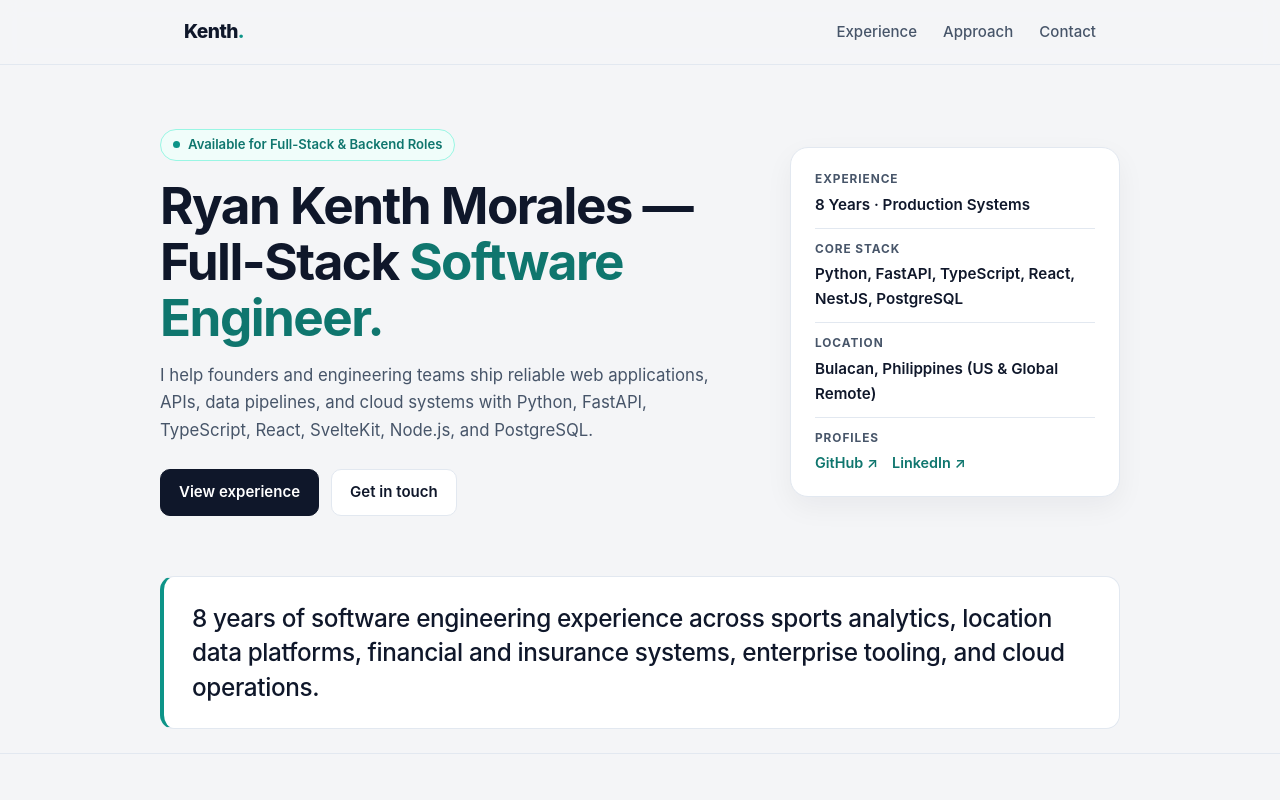
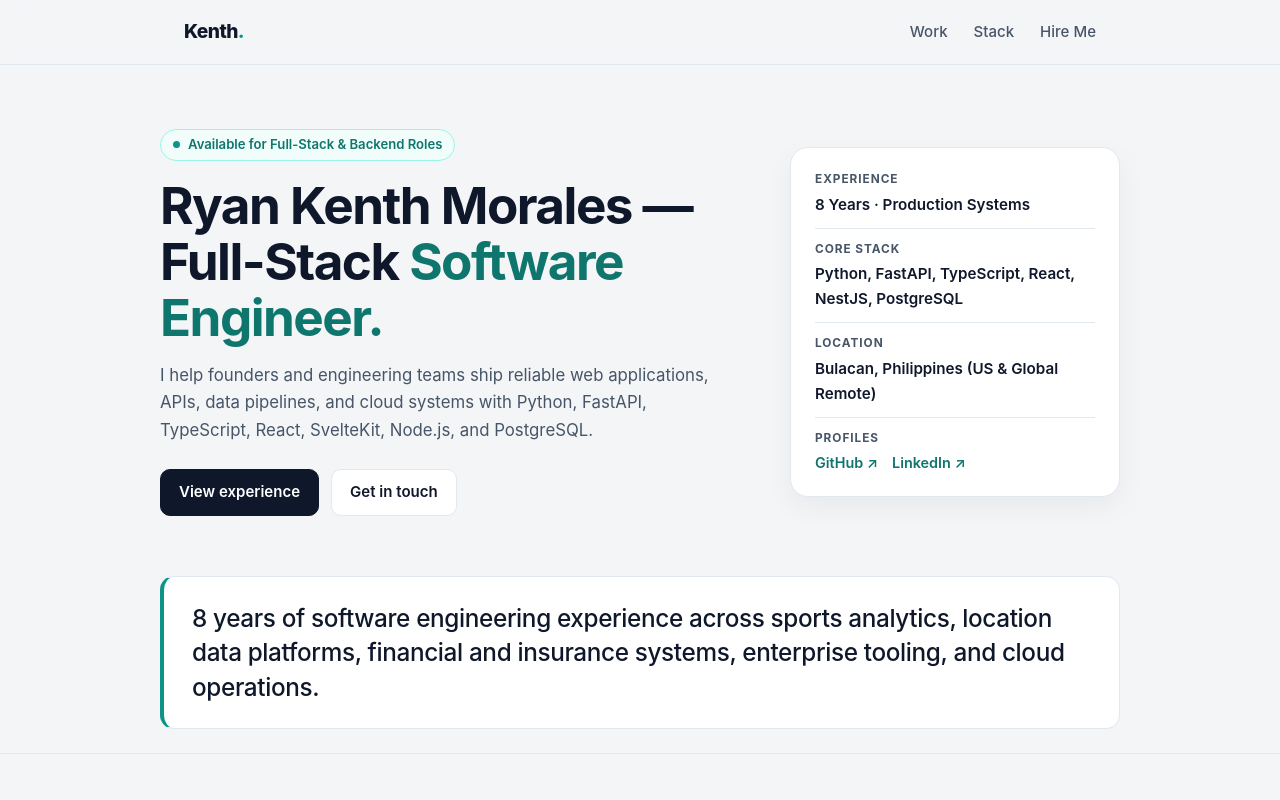
Before and after one commit to ryan-dev28/ryan-dev28.github.io, a plain HTML site: page index.html in a window 1280 px wide. Shown: the top 800 px of the page. Drawn offline with Linux system fonts and the light colour scheme.

Commit message:
Refactor navigation links and update section IDs

```diff
--- a/index.html
+++ b/index.html
@@ -146,7 +146,7 @@
     }
     .btn-ghost:hover { border-color: #94a3b8; }
 
-    /* Snapshot Card (replaces photo cleanly) */
+    /* Snapshot Card */
     .snapshot-card {
       background: var(--surface);
       border: 1px solid var(--border);
@@ -437,9 +437,9 @@
     <div class="container topbar-inner">
       <a class="brand" href="#top">Kenth<span>.</span></a>
       <nav class="nav-links" aria-label="Main navigation">
-        <a href="#experience">Experience</a>
-        <a href="#approach">Approach</a>
-        <a href="#contact">Contact</a>
+        <a href="#experience">Work</a>
+        <a href="#stack">Stack</a>
+        <a href="#contact">Hire Me</a>
       </nav>
     </div>
   </header>
@@ -660,7 +660,7 @@
       </div>
     </section>
 
-    <section class="section">
+    <section id="stack" class="section">
       <div class="container">
         <p class="section-label">Stack & Repositories</p>
         <h2 class="section-heading">Tools I work with daily.</h2>
```
